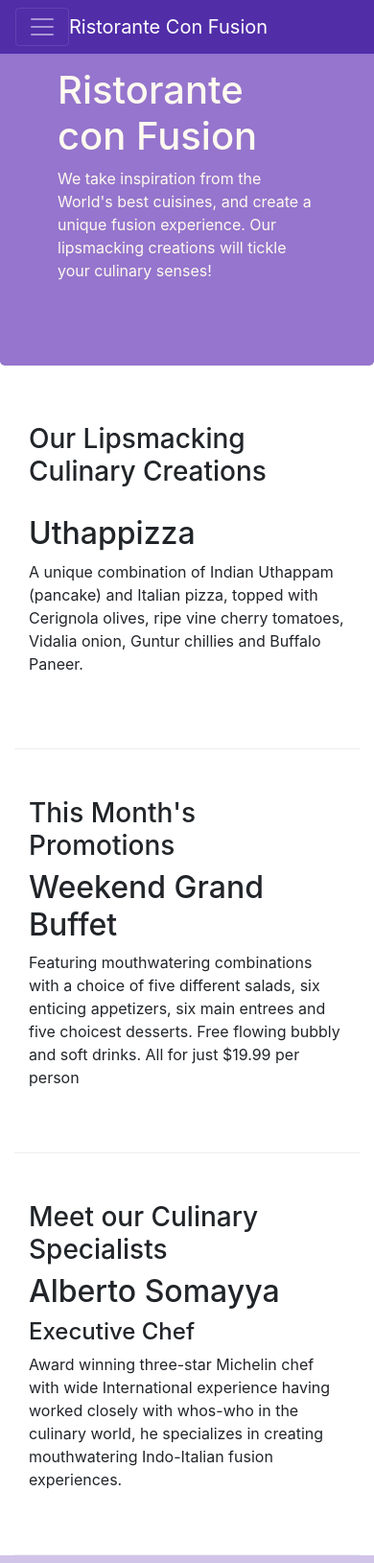
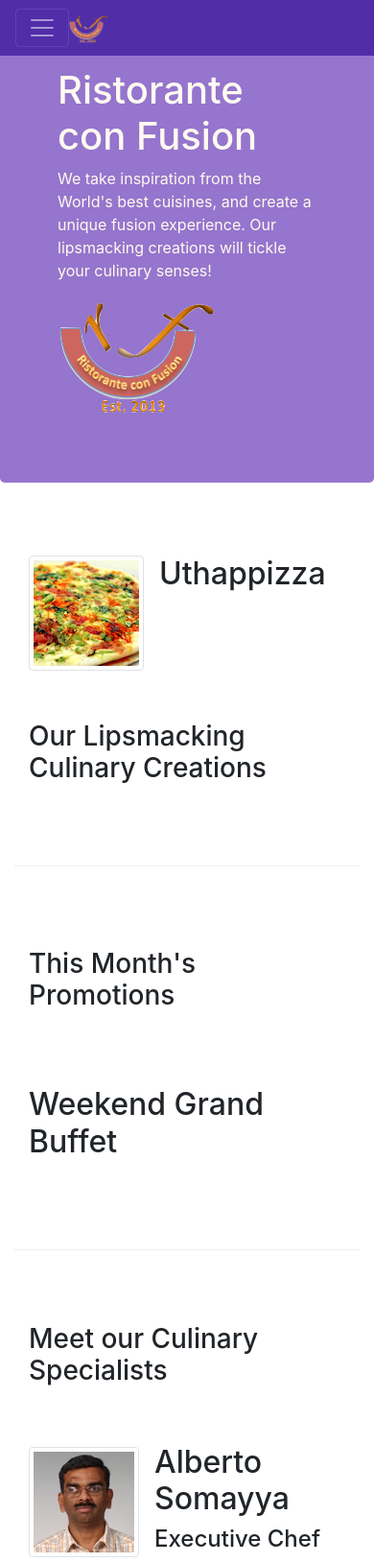
Before and after one commit to huynhduluong/UI-frameworks-and-tools-Bootstrap4, a website: page Bootstrap4/conFusion/index.html in a window 390 px wide. Shown: the top 1629 px of the page at 96% size. Drawn offline with nearby package versions, Linux system fonts and the light colour scheme.

Commit message:
Images and Media

```diff
--- a/Bootstrap4/conFusion/index.html
+++ b/Bootstrap4/conFusion/index.html
@@ -21,7 +21,7 @@
             <button class="navbar-toggler" type="button" data-toggle="collapse" data-target="#Navbar">
                 <span class="navbar-toggler-icon"></span>
             </button>
-            <a class="navbar-brand mr-auto" href="#">Ristorante Con Fusion</a>
+            <a class="navbar-brand mr-auto" href="#"><img src="img/logo.png" height="30" width="41"></a>
             <div class="collapse navbar-collapse" id="Navbar">
                     <ul class="navbar-nav mr-auto">
                         <li class="nav-item active"><a class="nav-link" href="#"><span class="fa fa-home fa-lg"></span> Home</a></li>
@@ -40,7 +40,8 @@
                     <h1>Ristorante con Fusion</h1>
                     <p>We take inspiration from the World's best cuisines, and create a unique fusion experience. Our lipsmacking creations will tickle your culinary senses!</p>
                 </div>
-                <div class="col-12 col-sm-6">
+                <div class="col-12 col-sm-6 align-self-center">
+                    <img src="img/logo.png" class="img-fluid">
                 </div>
             </div>
         </div>
@@ -48,12 +49,21 @@
 
     <div class="container">
         <div class="row row-content align-items-center">
+            <div class="col col-sm col-md">
+                <div class="media">
+                    <img class="d-flex mr-3 img-thumbnail align-self-center"
+                            src="img/uthappizza.png" alt="Uthappizza">
+                    <div class="media-body">
+                        <h2 class="mt-0">Uthappizza</h2>
+                        <p class="d-none d-sm-block">A unique combination of Indian Uthappam (pancake) and
+                            Italian pizza, topped with Cerignola olives, ripe vine
+                            cherry tomatoes, Vidalia onion, Guntur chillies and
+                            Buffalo Paneer.</p>
+                    </div>
+                </div>
+            </div>
             <div class="col-12 col-sm-4 col-md-3">
                 <h3>Our Lipsmacking Culinary Creations</h3>
-            </div>
-            <div class="col col-sm col-md">
-                <h2>Uthappizza</h2>
-                <p>A unique combination of Indian Uthappam (pancake) and Italian pizza, topped with Cerignola olives, ripe vine cherry tomatoes, Vidalia onion, Guntur chillies and Buffalo Paneer.</p>
             </div>
         </div>
 
@@ -64,7 +74,7 @@
             </div>
             <div class="col col-sm col-md">
                 <h2>Weekend Grand Buffet</h2>
-                <p>Featuring mouthwatering combinations with a choice of five different salads, six enticing appetizers, six main entrees and five choicest desserts. Free flowing bubbly and soft drinks. All for just $19.99 per person </p>
+                <p class="d-none d-sm-block">Featuring mouthwatering combinations with a choice of five different salads, six enticing appetizers, six main entrees and five choicest desserts. Free flowing bubbly and soft drinks. All for just $19.99 per person </p>
             </div>
         </div>
 
@@ -72,10 +82,20 @@
             <div class="col-12 col-sm-4 order-sm-last col-md-3">
                 <h3>Meet our Culinary Specialists</h3>
             </div>
-            <div class="col col-sm order-sm-last col-md">
-                <h2>Alberto Somayya</h2>
-                <h4>Executive Chef</h4>
-                <p>Award winning three-star Michelin chef with wide International experience having worked closely with whos-who in the culinary world, he specializes in creating mouthwatering Indo-Italian fusion experiences. </p>
+            <div class="col col-sm order-sm-first col-md">
+                <div class="media">
+                    <img class="d-flex mr-3 img-thumbnail align-self-center"
+                            src="img/alberto.png" alt="Alberto Somayya">
+                    <div class="media-body">
+                        <h2 class="mt-0">Alberto Somayya</h2>
+                        <h4>Executive Chef</h4>
+                        <p class="d-none d-sm-block">Award winning three-star Michelin chef with wide
+                            International experience having worked closely with
+                            whos-who in the culinary world, he specializes in
+                            creating mouthwatering Indo-Italian fusion experiences.
+                            </p>
+                    </div>
+                </div>
             </div>
         </div>
     </div>
```
Also changed, not shown: Bootstrap4/conFusion/aboutus.html (+3 -2 lines), Bootstrap4/conFusion/contactus.html (+3 -2 lines), Bootstrap4/conFusion/img/alberto.png (added), Bootstrap4/conFusion/img/buffet.png (added), Bootstrap4/conFusion/img/logo.png (added), Bootstrap4/conFusion/img/uthappizza.png (added), 1 other file.
